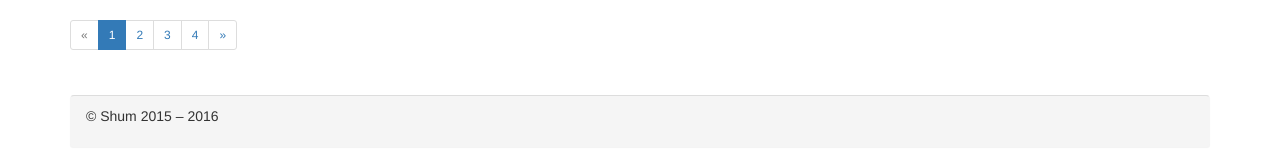
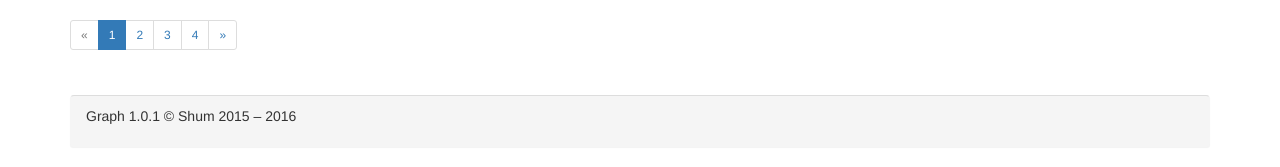
Before and after one commit to Shuma2/graph, a PHP site: page /php/archive.php in a window 1280 px wide. Shown: the part 1311-1478 px from the top of the page. Run offline with PHP 8.4, Linux system fonts and the light colour scheme; data comes from the database, SQL or seed files in the repository; some libraries are stand-ins or nearby versions.

Commit message:
version change

```diff
--- a/php/footer.html.php
+++ b/php/footer.html.php
@@ -1,7 +1,7 @@
 <div class="footer">
     <div class="container">
         <div class="panel panel-footer">
-            <p>&copy; Shum 2015 &ndash; <?php echo date('Y');?></p>
+            <p>Graph 1.0.1 &copy; Shum 2015 &ndash; <?php echo date('Y');?></p>
         </div>
     </div>
 </div>
```
